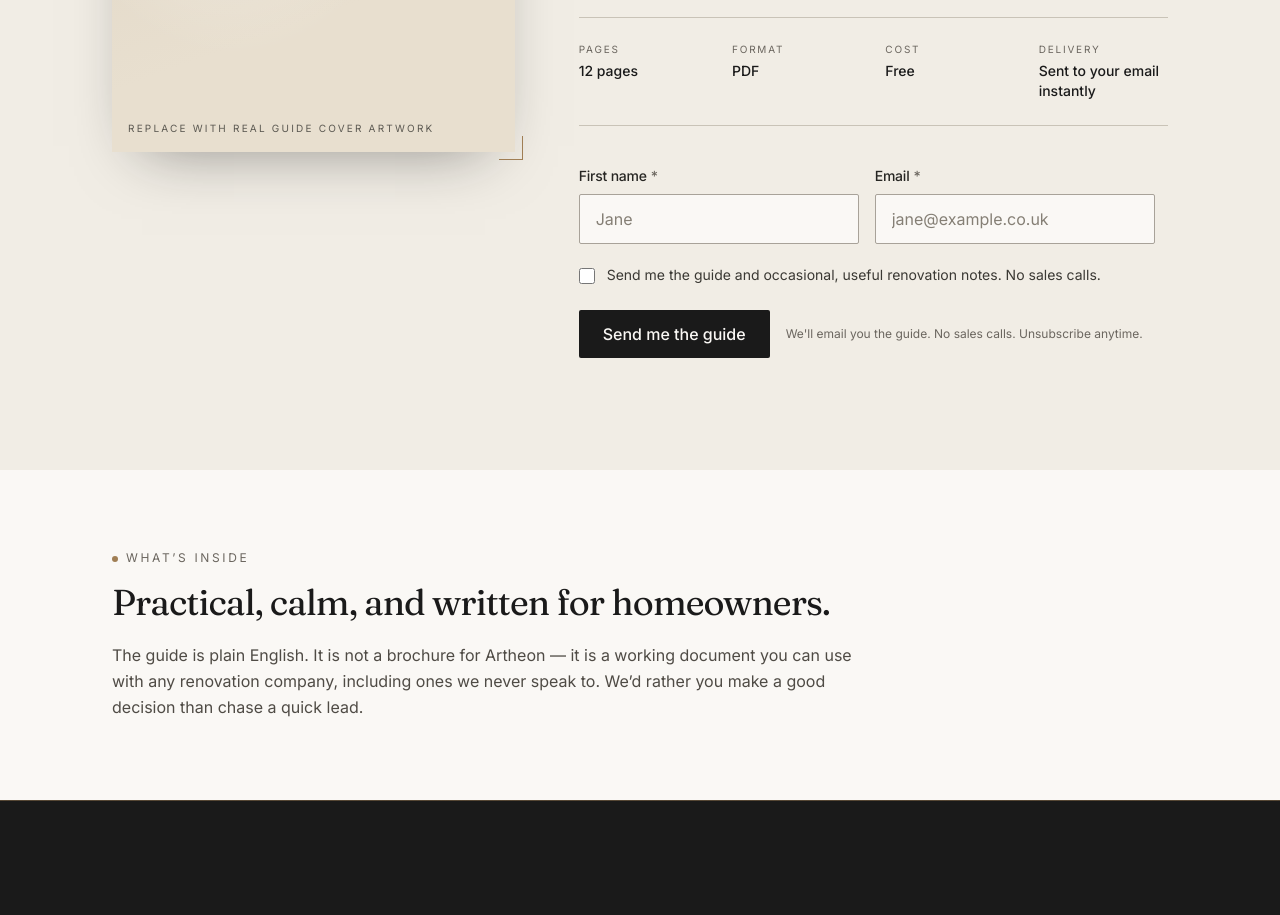
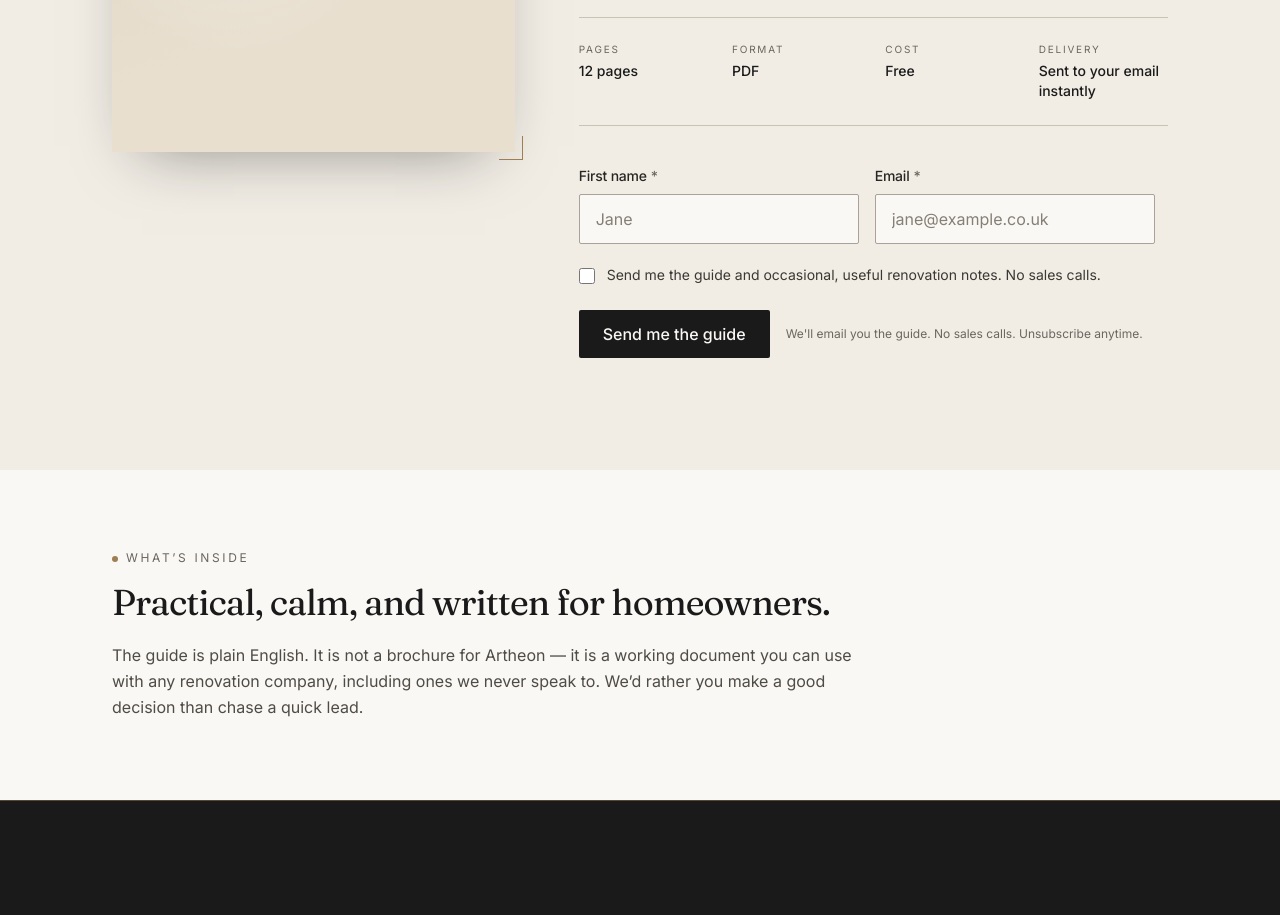
Before and after one commit to theoxxxoo7-tech/artheon-web, a Next.js app: page /guide in a window 1280 px wide. Shown: the part 1240-2155 px from the top of the page. Built offline with nearby package versions, Linux system fonts and the light colour scheme.

Commit message:
fix: remove remaining visible placeholder labels (SafePairOfHands, VisualProcess, LeadMagnet)

```diff
--- a/components/LeadMagnet.tsx
+++ b/components/LeadMagnet.tsx
@@ -40,7 +40,6 @@ export default function LeadMagnet({
               <ImagePlaceholder
                 tone="warm"
                 ratio="3/4"
-                label="Replace with real guide cover artwork"
                 className="shadow-[0_24px_60px_-30px_rgba(26,26,26,0.5)]"
               />
               <span
--- a/components/SafePairOfHands.tsx
+++ b/components/SafePairOfHands.tsx
@@ -28,7 +28,6 @@ export default function SafePairOfHands({
             <ImagePlaceholder
               tone="dark"
               ratio="4/5"
-              label="Replace with real on-site Artheon photography"
               className="lg:sticky lg:top-24"
             />
           </div>
--- a/components/VisualProcess.tsx
+++ b/components/VisualProcess.tsx
@@ -22,7 +22,6 @@ export default function VisualProcess({ steps }: { steps: VisualStep[] }) {
             ratio="3/4"
             src={s.image}
             alt={`${s.title} — survey stage placeholder`}
-            label="Replace with real survey photography"
           />
           <div className="mt-5 flex items-baseline gap-3">
             <span className="font-serif text-xl text-brass-500 tabular-nums">
```
